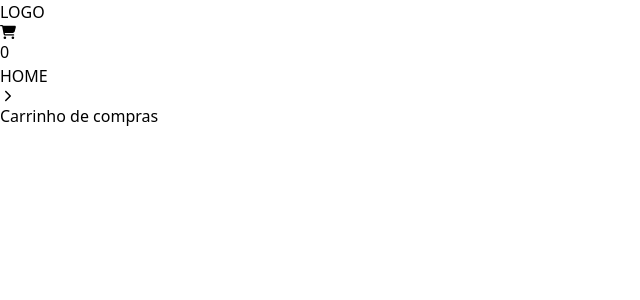
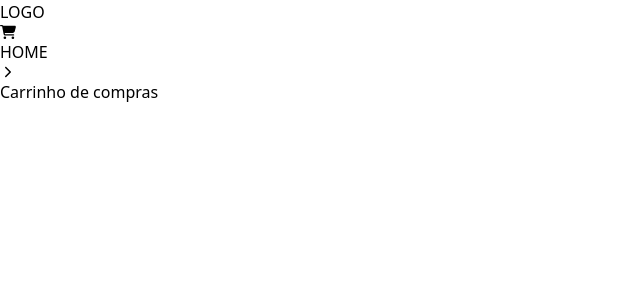
Before and after one commit to RafaMelloz/catalogoDigital, a React (Vite) app: page /carrinho in a window 1280 px wide. Shown: the top 300 px of the page, without its empty margins (0-640 px from the left). Built offline with nearby package versions, Linux system fonts and the light colour scheme.

Commit message:
add counter in iconshop

```diff
--- a/src/components/shopCarIcon.tsx
+++ b/src/components/shopCarIcon.tsx
@@ -10,9 +10,13 @@ export function ShopCarIcon(){
     return(
 
 
-        <Link to={'/carrinho'}>
+        <Link to={'/carrinho'} className="relative">
             <FaCartShopping  className="text-2xl"/>
-            <span>{carShop.length}</span>
+            {carShop.length > 0
+
+                ? <span className="absolute -top-4 -right-2 bg-cyan-600 px-1 rounded-full font-semibold">{carShop.length}</span>
+                :null
+            }
         </Link>
     )
 }
```
